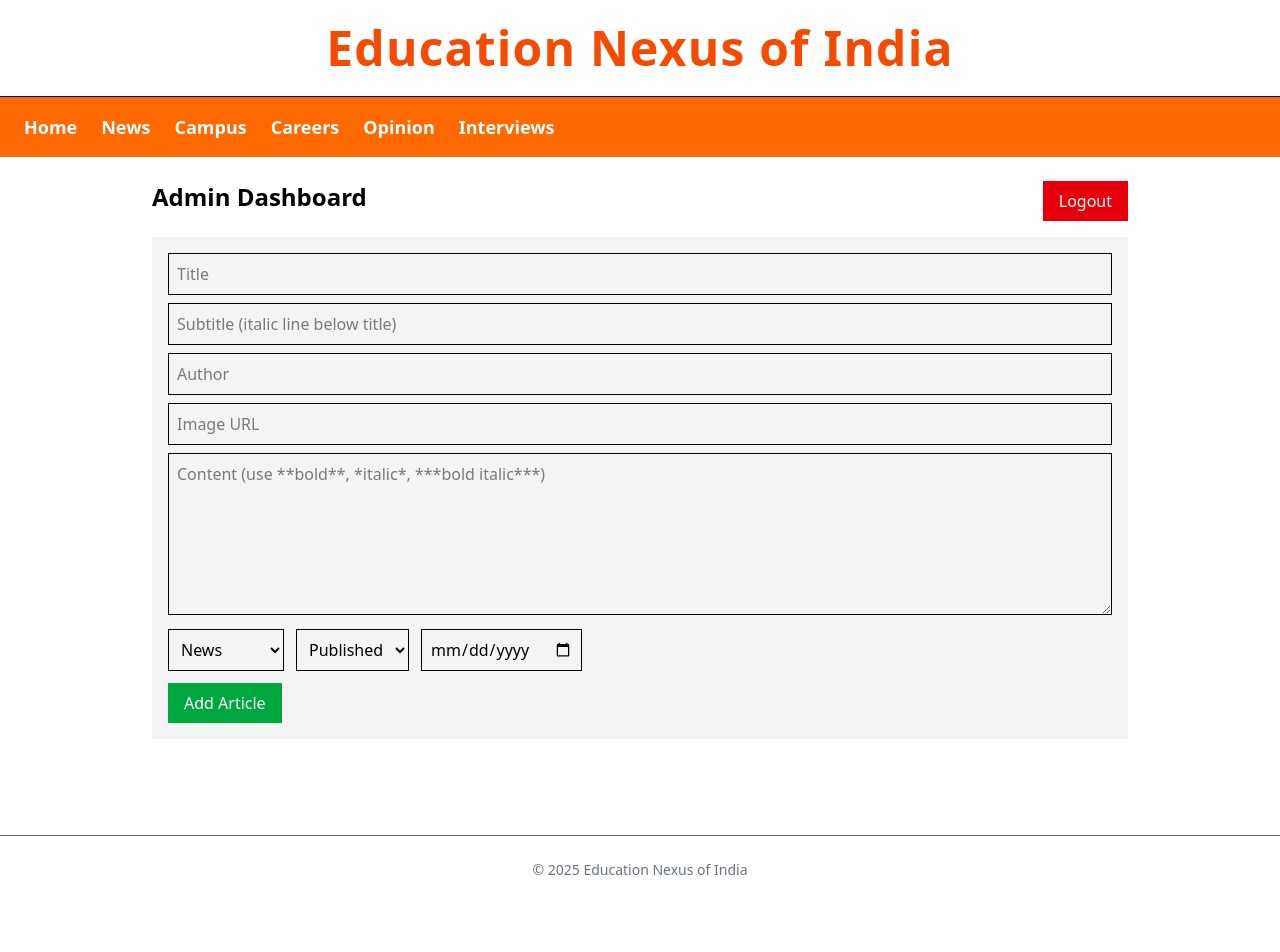
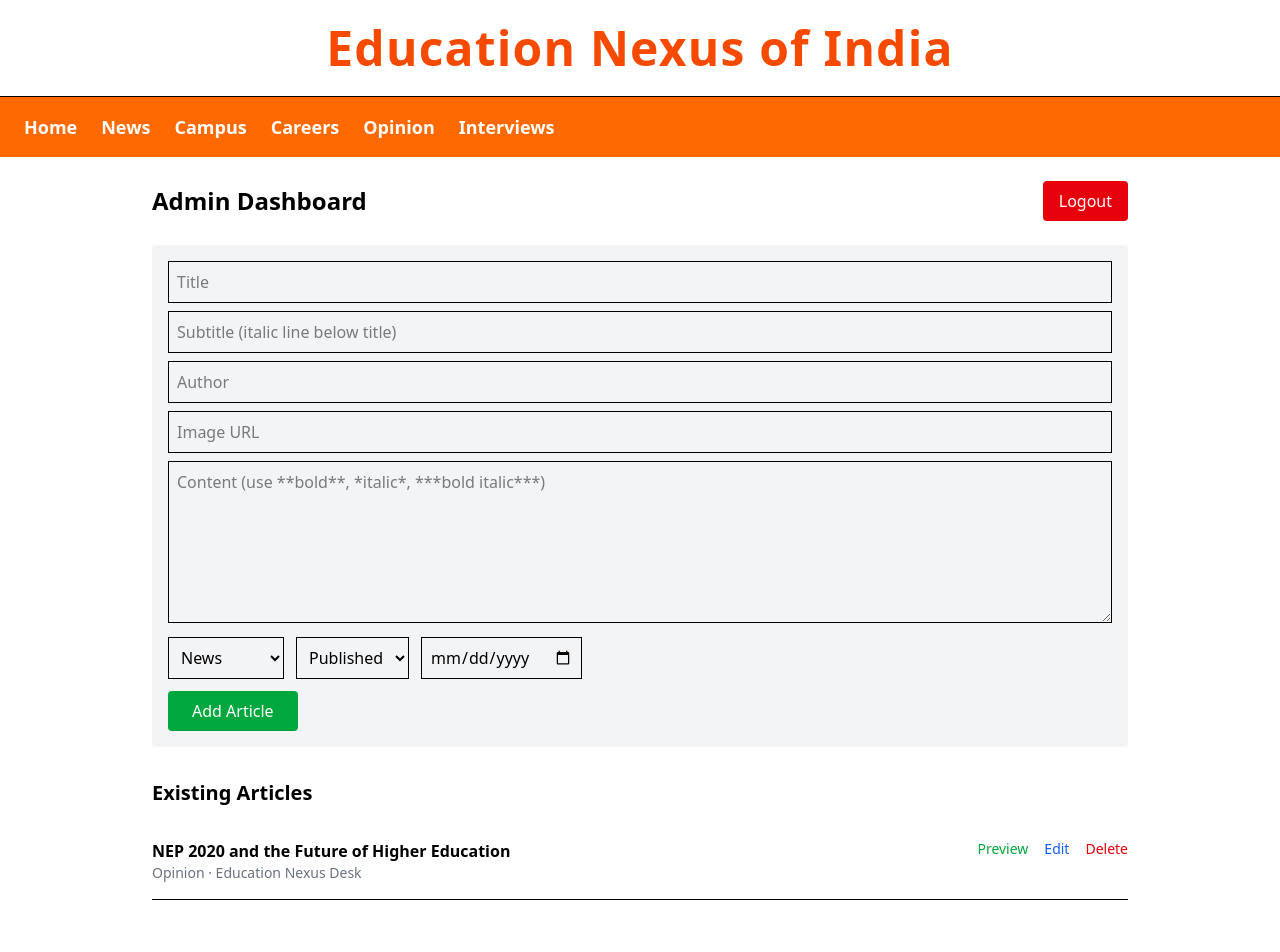
Before and after one commit to sriyncollege/ednex-india, a React (Vite) app: page /admin in a window 1280 px wide. Shown: the top 952 px of the page. Before the commit the page ends 904 px from the top, so only its background shows below. Built offline with nearby package versions, Linux system fonts and the light colour scheme.

Commit message:
Fix admin article list with preview edit delete

```diff
--- a/src/pages/Admin.jsx
+++ b/src/pages/Admin.jsx
@@ -4,6 +4,7 @@ import { useNavigate } from "react-router-dom";
 
 export default function Admin() {
   const navigate = useNavigate();
+
   const [articles, setArticles] = useState(getArticles());
   const [editId, setEditId] = useState(null);
 
@@ -18,11 +19,13 @@ export default function Admin() {
     publishDate: "",
   });
 
+  // 🔐 LOGOUT
   function logout() {
     localStorage.removeItem("admin");
     navigate("/login");
   }
 
+  // 🔄 RESET FORM
   function resetForm() {
     setForm({
       title: "",
@@ -37,17 +40,26 @@ export default function Admin() {
     setEditId(null);
   }
 
+  // 💾 SAVE / UPDATE ARTICLE
   function saveArticle() {
-    if (!form.title || !form.content || !form.author) return;
+    if (!form.title || !form.content || !form.author) {
+      alert("Title, content and author are required");
+      return;
+    }
 
     let updated;
+
     if (editId) {
       updated = articles.map(a =>
         a.id === editId ? { ...a, ...form } : a
       );
     } else {
       updated = [
-        { id: Date.now().toString(), ...form, time: "Just now" },
+        {
+          id: Date.now().toString(),
+          ...form,
+          time: "Just now",
+        },
         ...articles,
       ];
     }
@@ -57,16 +69,35 @@ export default function Admin() {
     resetForm();
   }
 
+  // 🔍 PREVIEW ARTICLE
+  function previewArticle(article) {
+    localStorage.setItem("preview_article", JSON.stringify(article));
+    window.open("/preview", "_blank");
+  }
+
+  // ❌ DELETE ARTICLE
+  function deleteArticle(id) {
+    if (!window.confirm("Delete this article permanently?")) return;
+    const filtered = articles.filter(a => a.id !== id);
+    saveArticles(filtered);
+    setArticles(filtered);
+  }
+
   return (
     <div className="max-w-5xl mx-auto p-6">
-      <div className="flex justify-between mb-4">
+      {/* HEADER */}
+      <div className="flex justify-between items-center mb-6">
         <h2 className="text-2xl font-bold">Admin Dashboard</h2>
-        <button onClick={logout} className="bg-red-600 text-white px-4 py-2">
+        <button
+          onClick={logout}
+          className="bg-red-600 text-white px-4 py-2 rounded"
+        >
           Logout
         </button>
       </div>
 
-      <div className="bg-gray-100 p-4 mb-6">
+      {/* ADD / EDIT FORM */}
+      <div className="bg-gray-100 p-4 rounded mb-8">
         <input
           className="border p-2 w-full mb-2"
           placeholder="Title"
@@ -103,7 +134,7 @@ export default function Admin() {
           onChange={e => setForm({ ...form, content: e.target.value })}
         />
 
-        <div className="flex gap-3 mb-3">
+        <div className="flex flex-wrap gap-3 mb-3">
           <select
             className="border p-2"
             value={form.category}
@@ -135,10 +166,64 @@ export default function Admin() {
 
         <button
           onClick={saveArticle}
-          className="bg-green-600 text-white px-4 py-2"
+          className="bg-green-600 text-white px-6 py-2 rounded"
         >
-          {editId ? "Update" : "Add"} Article
+          {editId ? "Update Article" : "Add Article"}
         </button>
+      </div>
+
+      {/* EXISTING ARTICLES LIST */}
+      <div>
+        <h3 className="text-xl font-semibold mb-4">Existing Articles</h3>
+
+        {articles.length === 0 && (
+          <p className="text-gray-500">No articles available</p>
+        )}
+
+        {articles.map(a => (
+          <div
+            key={a.id}
+            className="flex justify-between items-start border-b py-4"
+          >
+            <div>
+              <div className="font-semibold">
+                {a.title}
+                {a.status === "Draft" && (
+                  <span className="text-xs text-orange-600 ml-2">(Draft)</span>
+                )}
+              </div>
+              <div className="text-sm text-gray-500">
+                {a.category} · {a.author || "Unknown"}
+              </div>
+            </div>
+
+            <div className="space-x-4 text-sm">
+              <button
+                onClick={() => previewArticle(a)}
+                className="text-green-600"
+              >
+                Preview
+              </button>
+
+              <button
+                onClick={() => {
+                  setEditId(a.id);
+                  setForm(a);
+                }}
+                className="text-blue-600"
+              >
+                Edit
+              </button>
+
+              <button
+                onClick={() => deleteArticle(a.id)}
+                className="text-red-600"
+              >
+                Delete
+              </button>
+            </div>
+          </div>
+        ))}
       </div>
     </div>
   );
```
